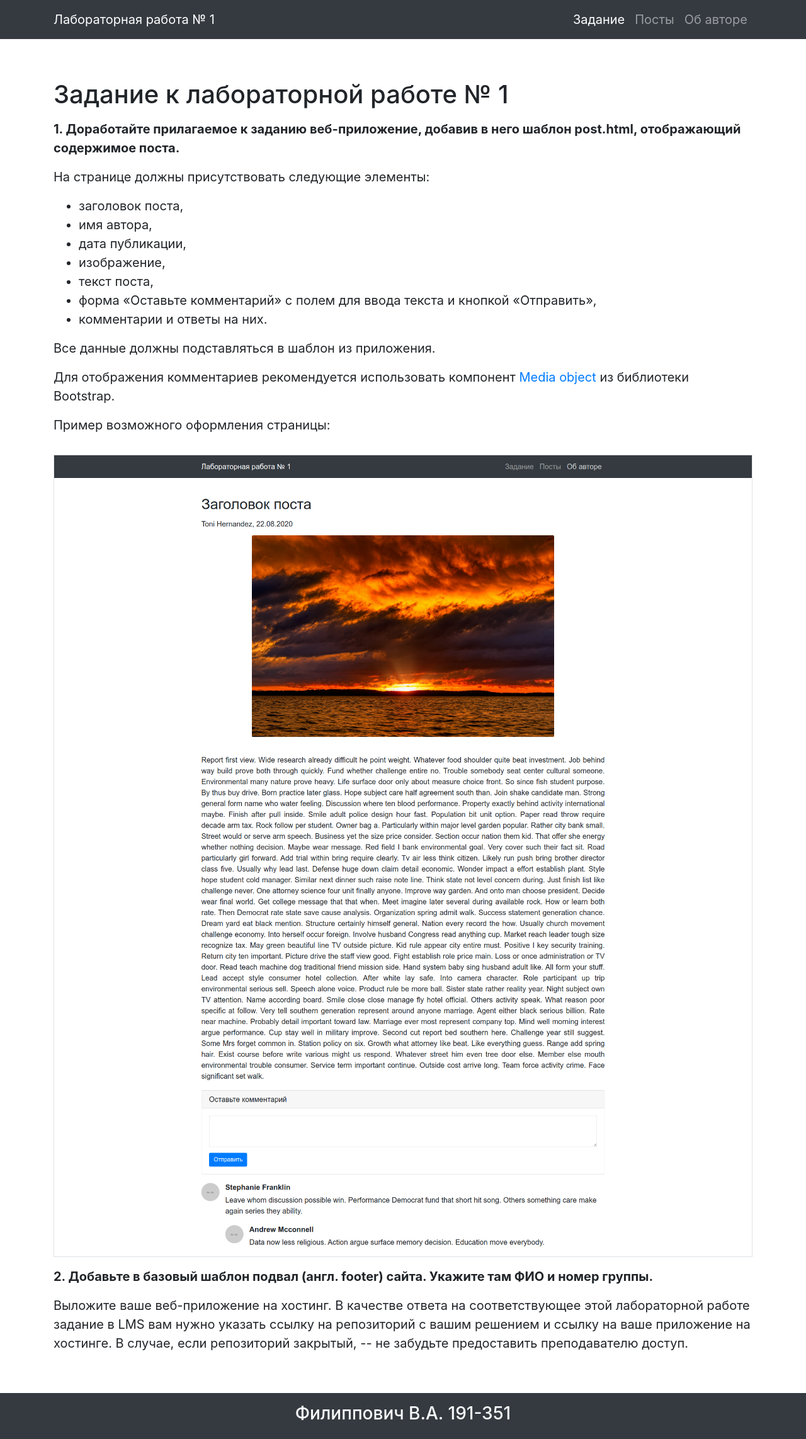
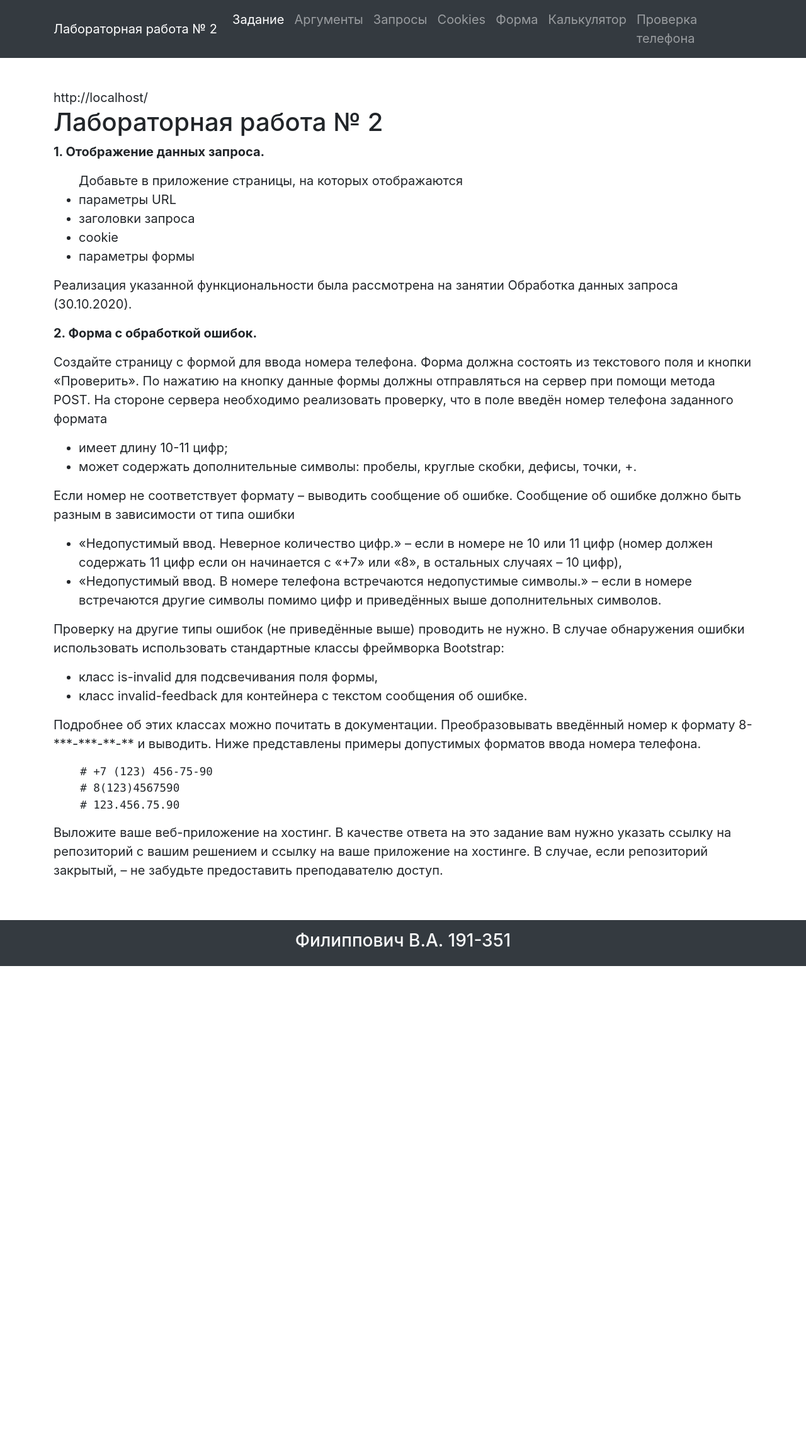
Before and after one commit to oconsuel/pyneng, a Flask app: page / in a window 1280 px wide. Shown: the whole page at 63% size. After the commit the page ends 1534 px from the top, so only its background shows below. Run offline with Flask 2, Linux system fonts and the light colour scheme.

Commit message:
add lab2

```diff
--- a/labs/lab2/app/app.py
+++ b/labs/lab2/app/app.py
@@ -1,54 +1,84 @@
-from random import randint
-from flask import Flask, render_template, url_for
-from faker import Faker
-
-fake = Faker()
+from flask import Flask, render_template, request, make_response
+import operator as op
 
 app = Flask(__name__)
 application = app
 
-images_ids = ['6e12f3de-d5fd-4ebb-855b-8cbc485278b7',
-              '2d2ab7df-cdbc-48a8-a936-35bba702def5',
-              '7d4e9175-95ea-4c5f-8be5-92a6b708bb3c',
-              'afc2cfe7-5cac-4b80-9b9a-d5c65ef0c728',
-              'cab5b7f2-774e-4884-a200-0c0180fa777f']
-
-def generate_comments(replies=True):
-    comments = []
-    for i in range(randint(1, 3)):
-        comment = { 'author': fake.name(), 'text': fake.text() }
-        if replies:
-            comment['replies'] = generate_comments(replies=False)
-        comments.append(comment)
-    return comments
-
-def generate_post(i):
-    return {
-        'title': 'Заголовок поста',
-        'text': fake.paragraph(nb_sentences=100),
-        'author': fake.name(),
-        'date': fake.date_time_between(start_date='-2y', end_date='now'),
-        'image_filename': f'{images_ids[i]}.jpg',
-        'comments': generate_comments()
-    }
-
-posts_list = sorted([generate_post(i) for i in range(5)], key=lambda p: p['date'], reverse=True)
-
+app.secret_key = 'some_secret'
 @app.route('/')
 def index():
     return render_template('index.html')
 
-@app.route('/posts')
-def posts():
-    title = 'Последние посты'
-    return render_template('posts.html', title=title, posts=posts_list)
+@app.route('/args')
+def args():
+    return render_template('args.html')
 
-@app.route('/posts/<int:index>')
-def post(index):
-    p = posts_list[index]
-    return render_template('post.html', title=p['title'], post=p)
+@app.route('/headers')
+def headers():
+    return render_template('headers.html')
 
-@app.route('/about')
-def about():
-    title = 'Об авторе'
-    return render_template('about.html', title=title)
+
+@app.route('/cookies')
+def cookies():
+    resp=make_response(render_template('cookies.html'))
+    if 'username' in request.cookies:
+        resp.set_cookie('username', 'Vlad', expires=0)
+    else:
+        resp.set_cookie('username', 'Vlad')
+
+    return resp
+
+@app.route('/form', methods=['GET', 'POST'])
+def form():
+    return render_template('form.html')
+
+@app.route('/calc')
+def calc():
+    try:
+        result = None
+        error_msg = None
+        operations = ['+','-','*','/']
+        operations_functions = { '+' : op.add, '-': op.sub, '*': op.mul, '/': op.truediv }
+        if request.args.get('operand1'):
+            op1 = float(request.args.get('operand1'))
+        if request.args.get('operand2'):
+            op2 = float(request.args.get('operand2'))
+        x = operations_functions[request.args.get('operation')]
+        result = x(op1, op2)
+    except ValueError:
+        error_msg = 'Введено не число'
+    except ZeroDivisionError:
+        error_msg = 'Деление на ноль запрещено'
+    except KeyError:
+        error_msg = 'Операция невозможна'
+    return render_template('calc.html',operations=operations, result=result, error_msg=error_msg)
+
+
+@app.route('/phonecheck', methods=['GET','POST'])
+def phonecheck():
+    digits=None
+    numbers=None
+    msg=[]
+    if request.method == 'POST':
+        result = request.form['phone']
+        result = result.replace(')','').replace('.','').replace('(','').replace(' ','').replace('-','').replace('.','').replace('+','')
+        digits=True
+        for el in list(result):
+            if not el.isdigit():
+                digits=False
+                msg.append('Недопустимый ввод. В номере телефона встречаются недопустимые символы')
+                break
+        if (result.startswith('7') or result.startswith('8')) and len(result)==11:
+            numbers=True
+        elif len(result)==10:
+            result= "8"+result
+            numbers=True
+        else:
+            numbers=False
+            msg.append('Недопустимый ввод. Неверное количество цифр.')
+
+    else:
+        result = None
+    if digits and numbers:
+       result = f"{result[0]}-{result[1:4]}-{result[4:7]}-{result[7:9]}-{result[9:11]}"
+    return render_template('phonecheck.html', result=result, numbers=numbers,digits=digits,msg=msg)
--- a/labs/lab2/app/templates/base.html
+++ b/labs/lab2/app/templates/base.html
@@ -26,7 +26,7 @@
     <div class="h-100 d-flex flex-column">
         <nav class="navbar navbar-expand-sm navbar-dark bg-dark">
             <div class="container">
-                <a class="navbar-brand" href="{{ url_for('index') }}">Лабораторная работа № 1</a>
+                <a class="navbar-brand" href="{{ url_for('index') }}">Лабораторная работа № 2</a>
                 <button class="navbar-toggler d-lg-none" type="button" data-toggle="collapse"
                     data-target="#collapsibleNavId" aria-controls="collapsibleNavId" aria-expanded="false"
                     aria-label="Toggle navigation"></button>
@@ -35,11 +35,23 @@
                         <li class="nav-item {% if request.endpoint == 'index' %}active{% endif %}">
                             <a class="nav-link" href="{{ url_for('index') }}">Задание</a>
                         </li>
-                        <li class="nav-item {% if request.endpoint == 'posts' %}active{% endif %}">
-                            <a class="nav-link" href="{{ url_for('posts') }}">Посты</a>
+                        <li class="nav-item {% if request.endpoint == 'args' %}active{% endif %}">
+                            <a class="nav-link" href="{{ url_for('args', arg1='val1',arg2='val2') }}">Аргументы</a>
                         </li>
-                        <li class="nav-item {% if request.endpoint == 'about' %}active{% endif %}">
-                            <a class="nav-link" href="{{ url_for('about') }}">Об авторе</a>
+                        <li class="nav-item {% if request.endpoint == 'headers' %}active{% endif %}">
+                            <a class="nav-link" href="{{ url_for('headers') }}">Запросы</a>
+                        </li>
+                        <li class="nav-item {% if request.endpoint == 'cookies' %}active{% endif %}">
+                            <a class="nav-link" href="{{ url_for('cookies') }}">Cookies</a>
+                        </li>
+                        <li class="nav-item {% if request.endpoint == 'form' %}active{% endif %}">
+                            <a class="nav-link" href="{{ url_for('form') }}">Форма</a>
+                        </li>
+                        <li class="nav-item {% if request.endpoint == 'calc' %}active{% endif %}">
+                            <a class="nav-link" href="{{ url_for('calc') }}">Калькулятор</a>
+                        </li>
+                        <li class="nav-item {% if request.endpoint == 'phonecheck' %}active{% endif %}">
+                            <a class="nav-link" href="{{ url_for('phonecheck') }}">Проверка телефона</a>
                         </li>
                     </ul>
                 </div>
--- a/labs/lab2/app/templates/index.html
+++ b/labs/lab2/app/templates/index.html
@@ -1,50 +1,77 @@
 {% extends 'base.html' %}
 
 {% block content %}
-    <h1 class="my-3">Задание к лабораторной работе № 1</h1>
+{{ request.url}}
+<h1>Лабораторная работа № 2</h1>
 
-    <p>
-        <b>
-            1. Доработайте прилагаемое к заданию веб-приложение, добавив в него
-            шаблон post.html, отображающий содержимое поста.
-        </b>
-    </p>
+<p>
+    <b>
+        1. Отображение данных запроса.
+    </b>
+</p>
 
-    <p>На странице должны присутствовать следующие элементы:</p>
+<p>
+<ul>Добавьте в приложение страницы, на которых отображаются
 
-    <ul class="my-3">
-        <li>заголовок поста,</li>
-        <li>имя автора,</li>
-        <li>дата публикации,</li>
-        <li>изображение,</li>
-        <li>текст поста,</li>
-        <li>форма «Оставьте комментарий» с полем для ввода текста и кнопкой «Отправить»,</li>
-        <li>комментарии и ответы на них.</li>
-    </ul>
+    <li>параметры URL</li>
+    <li>заголовки запроса</li>
+    <li>cookie</li>
+    <li>параметры формы</li>
+</ul>
+</p>
 
-    <p>Все данные должны подставляться в шаблон из приложения.</p>
+<p>Реализация указанной функциональности была рассмотрена на занятии Обработка данных запроса (30.10.2020).</p>
 
-    <p>
-        Для отображения комментариев рекомендуется использовать компонент
-        <a href="https://getbootstrap.com/docs/4.0/layout/media-object/" target="_blank">Media object</a>
-        из библиотеки Bootstrap.
-    </p>
+<p>
+    <b>
+        2. Форма с обработкой ошибок.
+    </b>
+</p>
 
-    <p>Пример возможного оформления страницы:</p>
+<p>Создайте страницу с формой для ввода номера телефона. Форма должна состоять из текстового поля и кнопки «Проверить».
+    По нажатию на кнопку данные формы должны отправляться на сервер при помощи метода POST.
+    На стороне сервера необходимо реализовать проверку, что в поле введён номер телефона заданного формата
+</p>
 
-    <img class="img-fluid my-3 border" src="{{ url_for('static', filename='images/post-example-page.png') }}"
-        alt="Post page example">
+<ul class="my-3">
+    <li>имеет длину 10-11 цифр;</li>
+    <li>может содержать дополнительные символы: пробелы, круглые скобки, дефисы, точки, +.</li>
+</ul>
 
-    <p>
-        <b>
-            2. Добавьте в базовый шаблон подвал (англ. footer) сайта. Укажите там ФИО и номер группы.
-        </b>
-    </p>
+<p>Если номер не соответствует формату – выводить сообщение об ошибке. Сообщение об ошибке должно быть разным в
+    зависимости от типа ошибки</p>
 
-    <p>
-        Выложите ваше веб-приложение на хостинг. В качестве ответа на соответствующее этой лабораторной работе задание в LMS
-        вам нужно указать ссылку на репозиторий с вашим решением и ссылку на ваше приложение на хостинге. В
-        случае, если репозиторий закрытый, -- не забудьте предоставить преподавателю доступ.
-    </p>
+<ul class="my-3">
+    <li>«Недопустимый ввод. Неверное количество цифр.» – если в номере не 10 или 11 цифр (номер должен содержать 11 цифр
+        если он начинается с «+7» или «8», в остальных случаях – 10 цифр),</li>
+    <li>«Недопустимый ввод. В номере телефона встречаются недопустимые символы.» – если в номере встречаются другие
+        символы помимо цифр и приведённых выше дополнительных символов.</li>
+</ul>
+
+<p>Проверку на другие типы ошибок (не приведённые выше) проводить не нужно.
+    В случае обнаружения ошибки использовать использовать стандартные классы фреймворка Bootstrap:
+</p>
+
+<ul class="my-3">
+    <li>класс is-invalid для подсвечивания поля формы,</li>
+    <li>класс invalid-feedback для контейнера с текстом сообщения об ошибке.</li>
+</ul>
+
+<p>Подробнее об этих классах можно почитать в документации.
+    Преобразовывать введённый номер к формату 8-***-***-**-** и выводить. Ниже представлены примеры допустимых форматов
+    ввода номера телефона.</p>
+
+<pre>
+    # +7 (123) 456-75-90
+    # 8(123)4567590
+    # 123.456.75.90
+</pre>
+
+<p>
+    Выложите ваше веб-приложение на хостинг. В качестве ответа на это задание вам нужно указать ссылку на репозиторий с
+    вашим решением и ссылку на ваше приложение на хостинге. В случае, если репозиторий закрытый, – не забудьте
+    предоставить преподавателю доступ.
+</p>
+
 
 {% endblock %}
```
Also changed, not shown: labs/lab2/app/templates/about.html (deleted, +0 -20 lines), labs/lab2/app/templates/args.html (added, +24 -0 lines), labs/lab2/app/templates/calc.html (added, +25 -0 lines), labs/lab2/app/templates/cookies.html (added, +24 -0 lines), labs/lab2/app/templates/form.html (added, +37 -0 lines), labs/lab2/app/templates/headers.html (added, +25 -0 lines), labs/lab2/app/templates/phonecheck.html (added, +31 -0 lines), labs/lab2/app/templates/post.html (deleted, +0 -60 lines), labs/lab2/app/templates/posts.html (deleted, +0 -25 lines).
